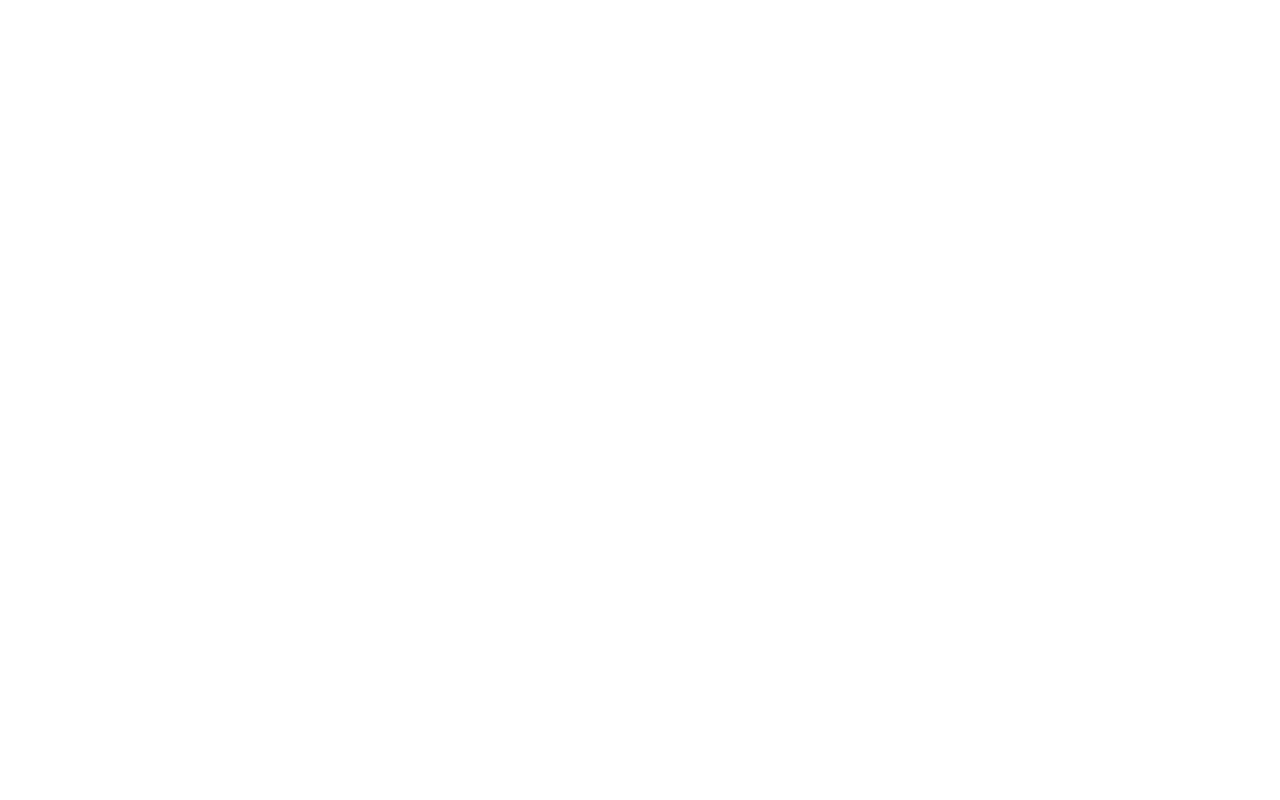
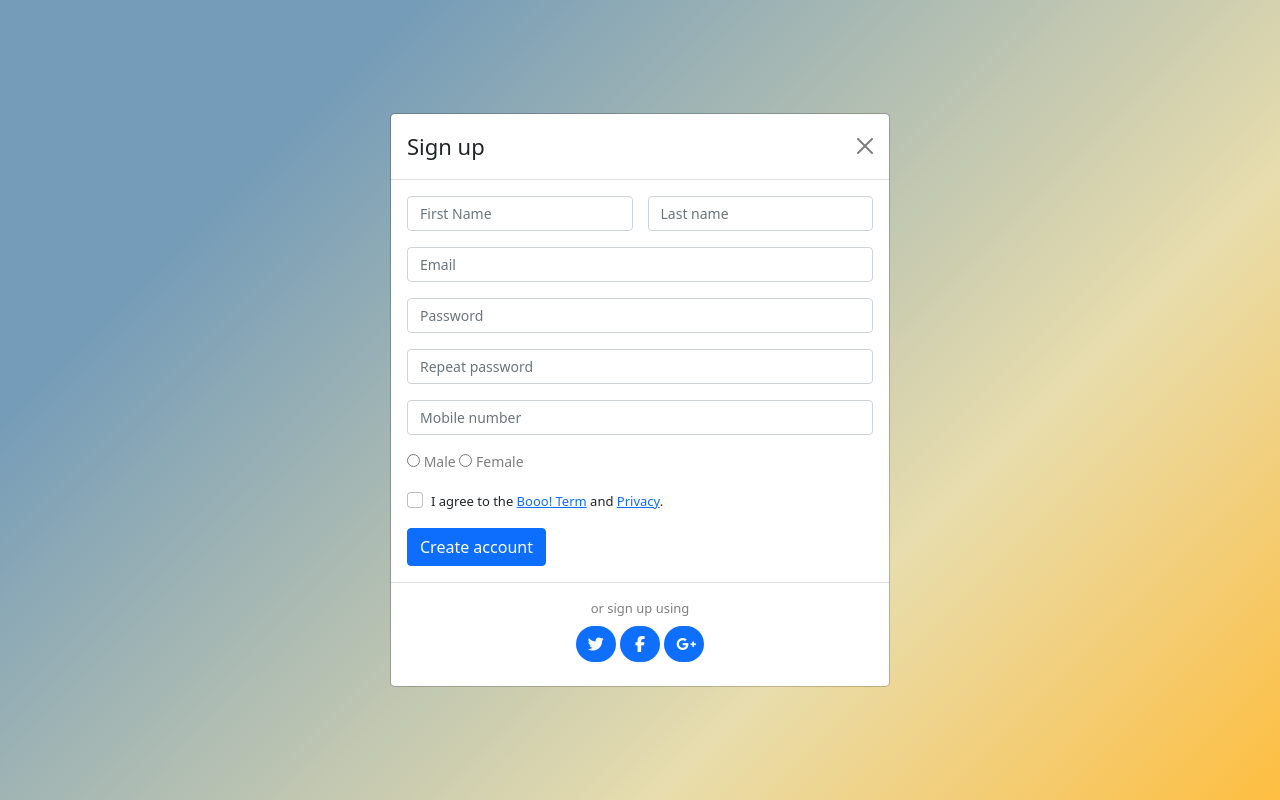
Before and after one commit to VNeskoromnaya/sign_up_form, a plain HTML site: page index.html in a window 1280 px wide. Drawn offline with nearby package versions, Linux system fonts and the light colour scheme.

Commit message:
html and css

```diff
--- a/index.html
+++ b/index.html
@@ -5,16 +5,74 @@
   <meta http-equiv="X-UA-Compatible" content="IE=edge">
   <meta name="viewport" content="width=device-width, initial-scale=1.0">
   <link href="https://cdn.jsdelivr.net/npm/bootstrap@5.1.3/dist/css/bootstrap.min.css" rel="stylesheet" integrity="sha384-1BmE4kWBq78iYhFldvKuhfTAU6auU8tT94WrHftjDbrCEXSU1oBoqyl2QvZ6jIW3" crossorigin="anonymous">
-  <link rel="stylesheet" href="assets/style.css">
+  <link rel="stylesheet" href="//maxcdn.bootstrapcdn.com/font-awesome/4.7.0/css/font-awesome.min.css">
+  <link rel="stylesheet" href="style.css">
   <title>Booo!</title>
 </head>
 <body>
   <div class="wrapper">
-
+    <div class="modal modal-wrp" tabindex="-1">
+      <div class="modal-dialog modal-dialog-centered">
+        <div class="modal-content">
+          <div class="modal-header">
+            <h5 class="modal-title title">Sign up</h5>
+            <button type="button" class="btn-close" data-bs-dismiss="modal" aria-label="Закрыть"></button>
+          </div>
+          <div class="modal-body">
+            <form>
+              <div class="mb-3">
+                <div class="userName">
+                  <input type="text" class="form-control" id="exampleInputUserName" aria-describedby="user" placeholder="First Name">
+                  <input type="text" class="form-control" id="exampleInputUserSurname" aria-describedby="user" placeholder="Last name">
+                </div>
+                <div id="errorUserName"></div>
+              </div>
+                <div class="mb-3">
+                <input type="email" class="form-control" id="exampleInputEmail1" aria-describedby="emailHelp" placeholder="Email">
+                <div id="errorEmail"></div>
+              </div>
+              <div class="mb-3">
+                <input type="password" class="form-control" id="exampleInputPassword1" placeholder="Password">
+                <div id="errorPassword"></div>
+              </div>
+              <div class="mb-3">
+                <input type="password" class="form-control" id="exampleInputPassword1" placeholder="Repeat password">
+                <div id="errorRepeatPassword"></div>
+              </div>
+              <div class="mb-3">
+                <input type="tel" class="form-control" id="exampleInputPhone" placeholder="Mobile number">
+                <div id="errorPhone"></div>
+              </div>
+              <div class="mb-3 sex">
+                <input type="radio" id="male" name="sex" value="male">
+                <label for="male">Male</label>
+                <input type="radio" id="female" name="sex" value="female">
+                <label for="female">Female</label>
+                <div id="errorSex"></div>
+              </div>
+              <div class="mb-3 form-check">
+                <input type="checkbox" class="form-check-input" id="exampleCheck1">
+                <label class="form-check-label agreement" for="exampleCheck1">I agree to the <a href="#">Booo! Term</a> and <a href="#">Privacy</a>.</label>
+              </div>
+              <button type="submit" class="btn btn-primary">Create account</button>
+            </form>
+          </div>
+          <div class="modal-footer alternative">
+            <div class="font-alt">or sign up using</div>
+            <div class="buttons-social">
+              <button class="btn btn-secondary btn-round btn-social"><i class="fa fa-twitter" aria-hidden="true"></i></button>
+              <button class="btn btn-secondary btn-round btn-social"><i class="fa fa-facebook" aria-hidden="true"></i></button>
+              <button class="btn btn-secondary btn-round btn-social"><i class="fa fa-google-plus" aria-hidden="true"></i></button>
+            </div>
+          </div>
+        </div>
+      </div>
+    </div>
   </div>
 
 
   <script src="https://cdn.jsdelivr.net/npm/bootstrap@5.1.3/dist/js/bootstrap.bundle.min.js" integrity="sha384-ka7Sk0Gln4gmtz2MlQnikT1wXgYsOg+OMhuP+IlRH9sENBO0LRn5q+8nbTov4+1p" crossorigin="anonymous"></script>
+  <script src="https://use.fontawesome.com/a37bb3e778.js"></script>
   <script src="index.js"></script>
 </body>
 </html>
--- /dev/null
+++ b/style.css
@@ -0,0 +1,65 @@
+html,
+body {
+  width: 100%;
+  height: 100%;
+  margin: 0;
+  padding: 0;
+  box-sizing: border-box;
+  background-image: linear-gradient(135deg, #759cb8, #759cb8 20%, #e8ddad 70%, #febe40);
+}
+
+.wrapper {}
+
+.modal-wrp {
+  display: block;
+}
+
+.title {
+  font-size: 22px;
+}
+
+input[type='text'],
+input[type='email'],
+input[type='password'],
+input[type='tel'],
+.sex {
+  font-size: 14px;
+}
+
+.userName {
+  display: flex;
+  flex-direction: row;
+  gap: 15px;
+}
+
+
+.sex,
+.font-alt {
+  color: #808080;
+}
+
+.font-alt,
+.agreement {
+  font-size: 13px;
+}
+
+.alternative {
+  display: flex;
+  flex-direction: column;
+  padding-bottom: 20px;
+}
+
+.btn-round {
+  border-radius: 30px;
+  border: none;
+}
+
+.btn-social {
+  width: 40px;
+  background-color: #0e6ffd;
+}
+
+.btn-social:hover {
+  transform: scale(1.1, 1.1);
+  background-color: #3b86f7;
+}
```
Also changed, not shown: assets/style.css (deleted).
